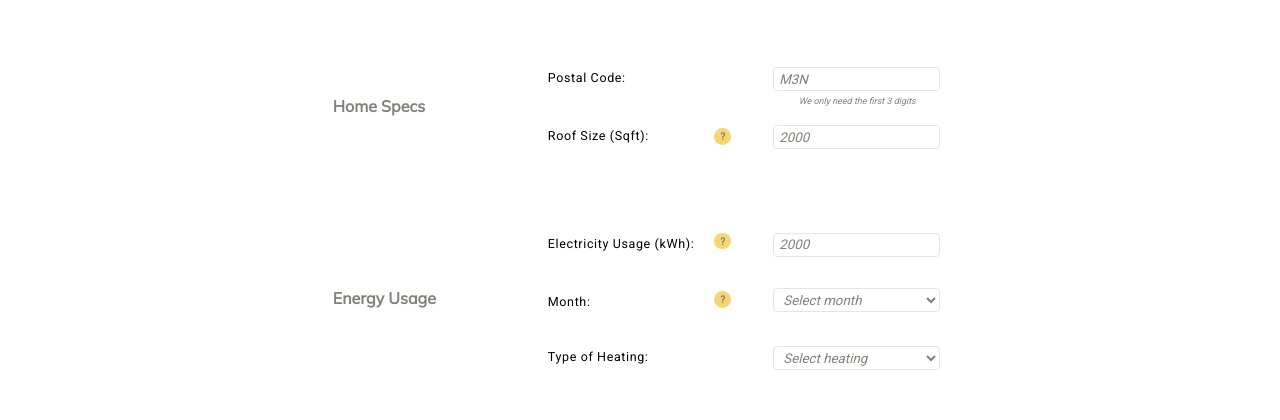
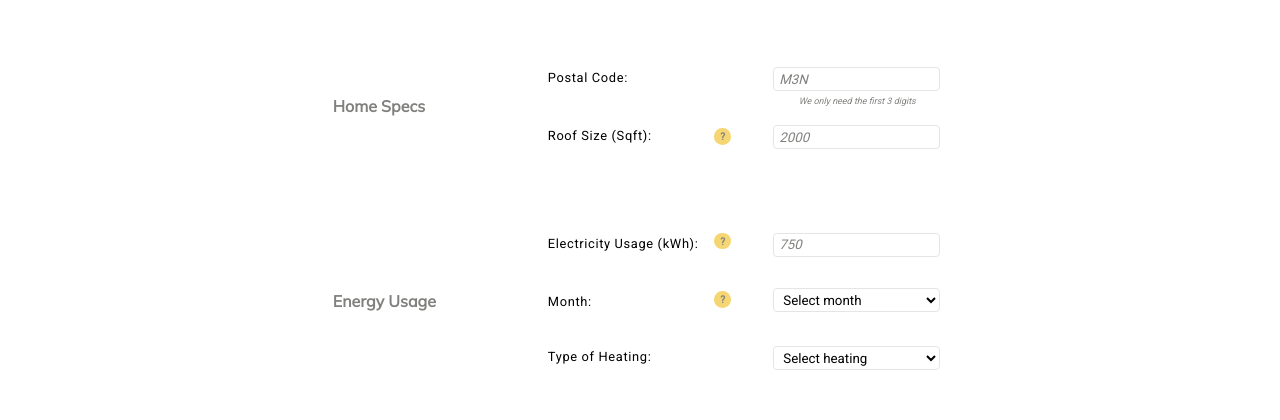
Before and after one commit to tanushree-sharma/fydp-app, a React (Create React App) app: page /start-saving in a window 1280 px wide. Shown: the part 368-788 px from the top of the page. Built offline with nearby package versions, Linux system fonts and the light colour scheme.

Commit message:
Minor fixes based on Toni's feedback

```diff
--- a/src/App.css
+++ b/src/App.css
@@ -569,7 +569,7 @@ ul.nav-right {
   font-family: Roboto;
   font-style: normal;
   font-weight: normal;
-  font-size: 0.9775vw;
+  font-size: 1.005vw;
   line-height: 2.097vh;
   letter-spacing: 0.05em;
   color: #000000;
@@ -736,7 +736,7 @@ ul.nav-right {
 }
 
 #energy-usage {
-  top: 88%;
+  top: 88.5%;
 }
 
 #initial-inv1 {
@@ -1131,9 +1131,9 @@ input[type="number"]::-webkit-outer-spin-button {
   border-radius: 0.309vw;
   padding-left: 0.5%;
   font-family: Roboto;
-  font-style: italic;
+  font-style: normal;
   font-weight: 400;
-  color: #80807f;
+  color: #000000;
 }
 
 .dropdown-inputs select {
--- a/src/components/startSaving.js
+++ b/src/components/startSaving.js
@@ -112,7 +112,7 @@ class startSaving extends Component {
 
                         <label>
                             <p class="field-titles" id="elec-usage" > Electricity Usage (kWh):  </p>
-                            <input class="field-inputs" id="elec-usage-input1" type="text" name="elec-usage" placeholder="2000" />
+                            <input class="field-inputs" id="elec-usage-input1" type="text" name="elec-usage" placeholder="750" />
                         </label>
 
 
@@ -206,7 +206,7 @@ class startSaving extends Component {
 
                         <label>
                             <p class="field-titles" id="elec-usage" > Electricity Usage (kWh):  </p>
-                            <input class="field-inputs" id="elec-usage-input2" type="text" name="elec-usage" placeholder="2000" />
+                            <input class="field-inputs" id="elec-usage-input2" type="text" name="elec-usage" placeholder="750" />
                         </label>
 
 
@@ -241,7 +241,7 @@ class startSaving extends Component {
 
                         <label>
                             <p class="field-titles" id="storage-capacity" > Storage Capacity (kWh):</p>
-                            <input class="field-inputs" id="storage-capacity-input" type="text" name="storage_capacity" placeholder="2000" />
+                            <input class="field-inputs" id="storage-capacity-input" type="text" name="storage_capacity" placeholder="13" />
                         </label>
 
                         <label>
```
